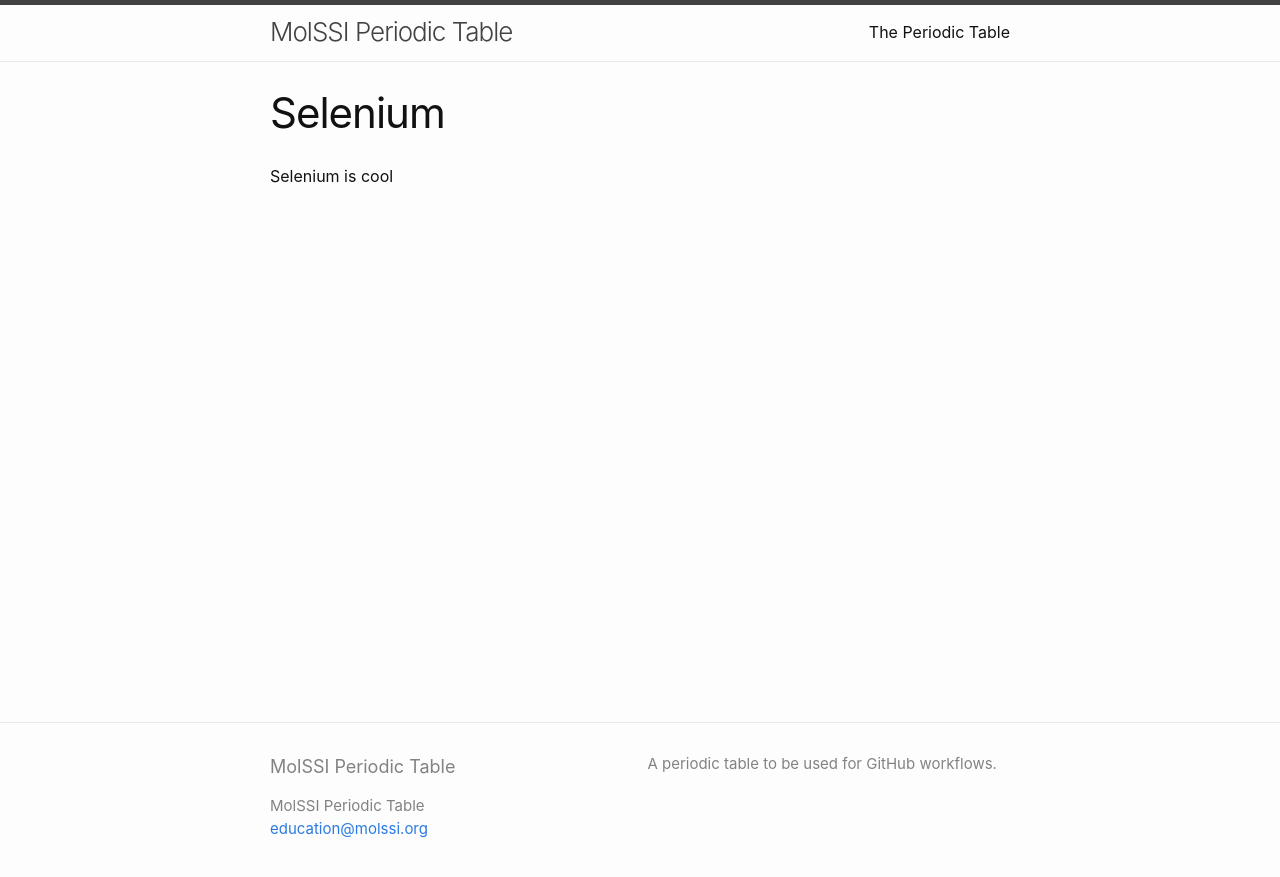
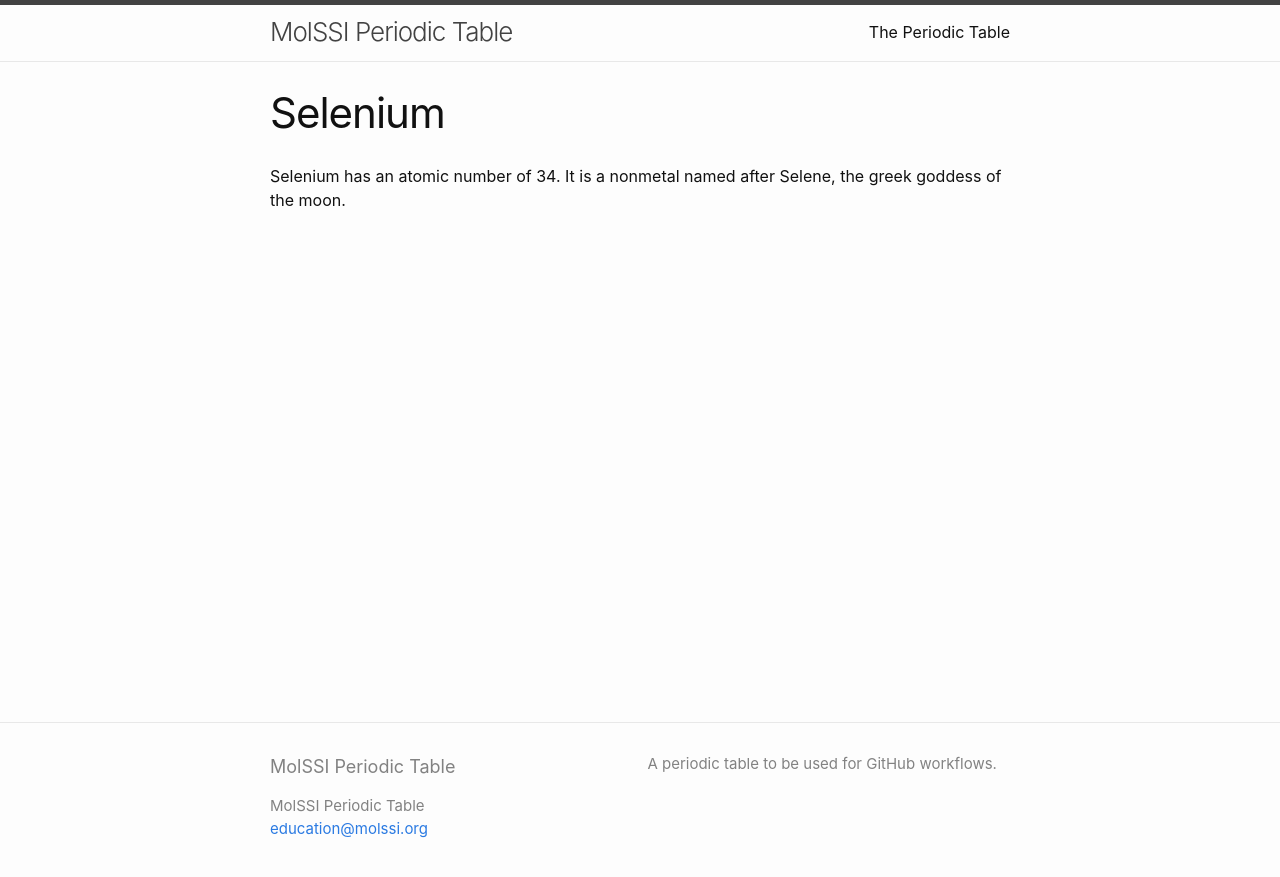
Before and after one commit to MolSSI-Education/periodic-table, a Jekyll site: the page built from elements/selenium.md, in a window 1280 px wide. Shown: the top 877 px of the page. Built offline with Jekyll 4.4.1, drawn with Linux system fonts in a browser that asks for light colours.

Commit message:
Updated Se text

```diff
--- a/elements/selenium.md
+++ b/elements/selenium.md
@@ -3,4 +3,4 @@ layout: page
 title: Selenium
 ---
 
-Selenium is cool
+Selenium has an atomic number of 34. It is a nonmetal named after Selene, the greek goddess of the moon.
```
